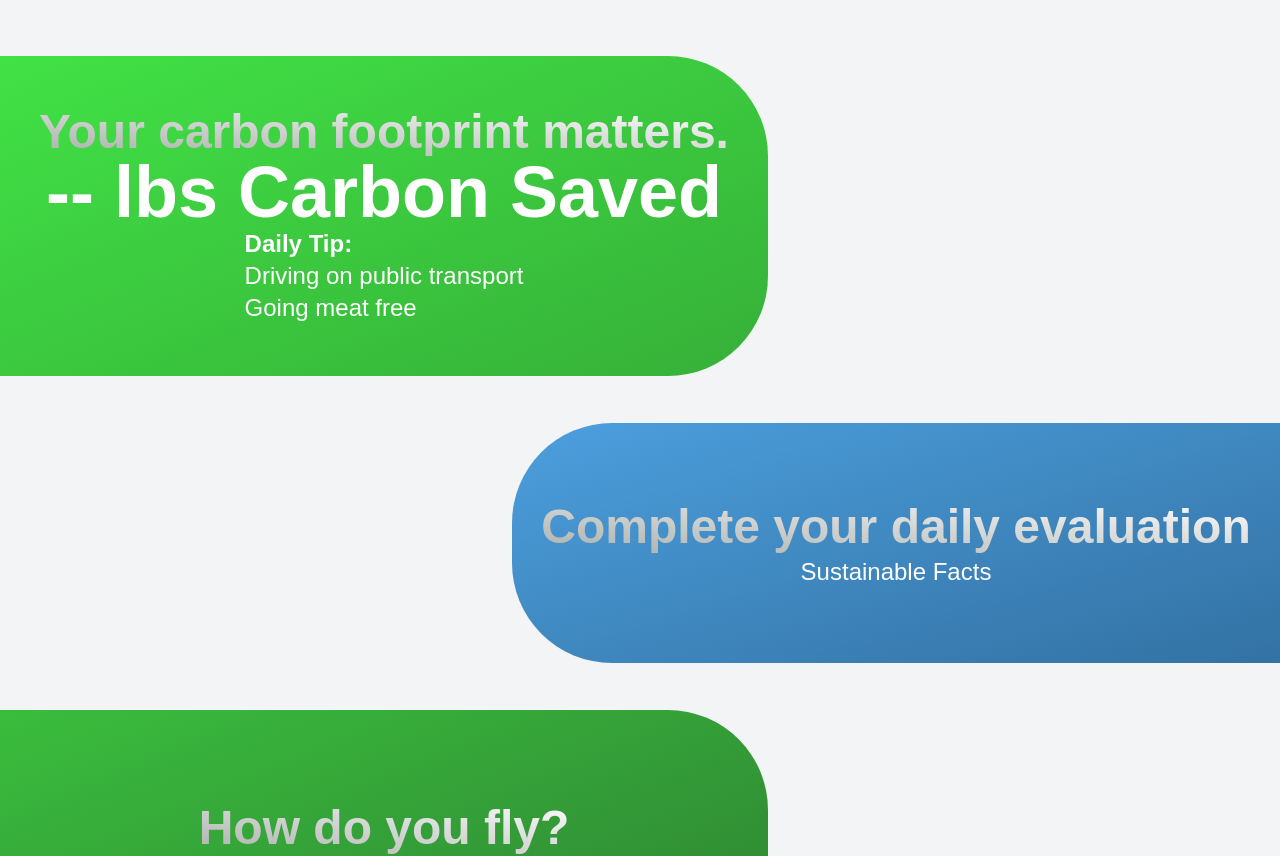
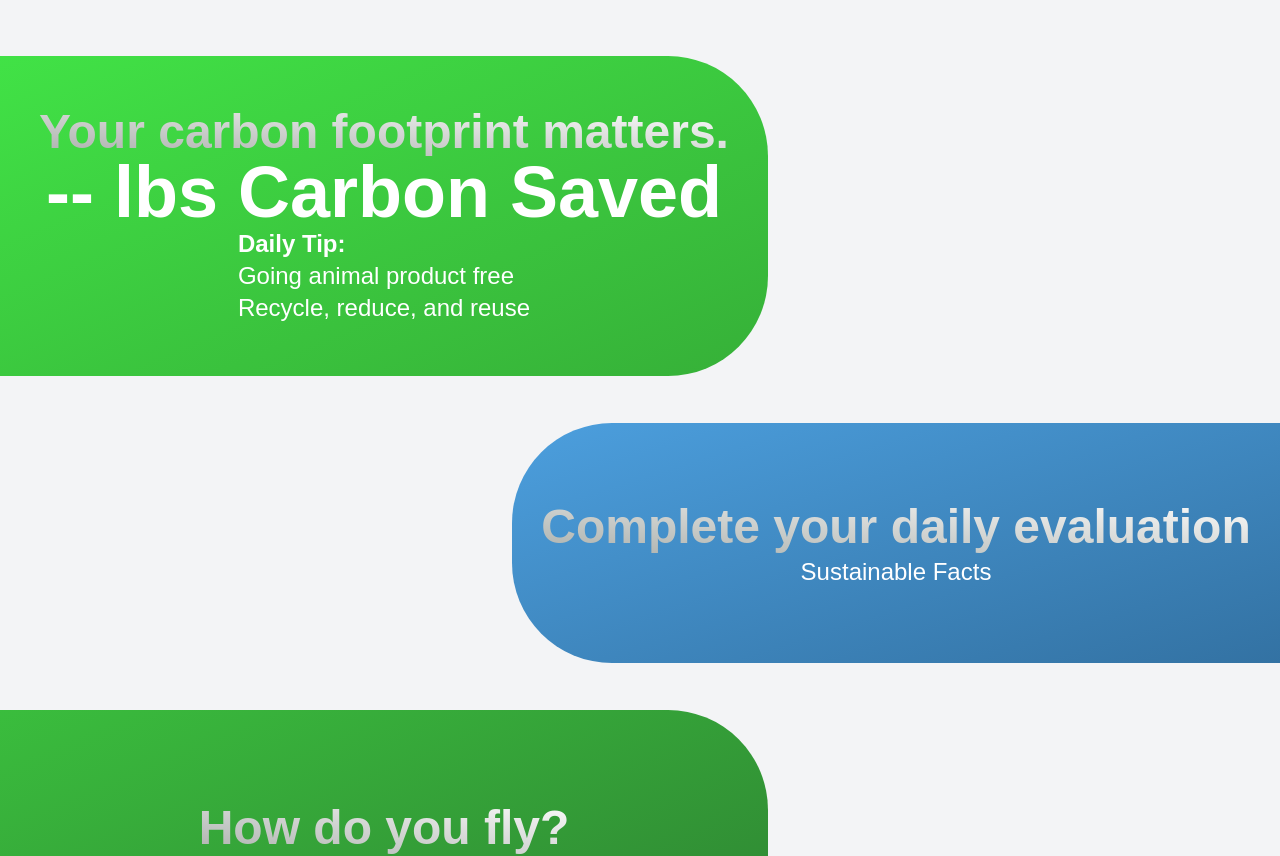
Before and after one commit to Dhruv-0-Arora/WAForge, a React (Vite) app: page / in a window 1280 px wide. Shown: the top 856 px of the page. Built offline with nearby package versions, Linux system fonts and the light colour scheme.

Commit message:
randomization of homepage tips

```diff
--- a/src/ui/HomeView.jsx
+++ b/src/ui/HomeView.jsx
@@ -1,4 +1,4 @@
-import React from "react";
+import React, { useState, useEffect } from "react";
 import PlaneTracker from "../pages/PlaneTracker";
 
 // Gradient constants
@@ -11,7 +11,28 @@ const DARK_BLUE_GRADIENT = "bg-gradient-to-br from-[#4771AF] to-[#22416F]";
 const ROUNDED_RIGHT = "rounded-tr-[100px] rounded-br-[100px]";
 const ROUNDED_LEFT = "rounded-tl-[100px] rounded-bl-[100px]";
 
+// List of tips to show randomly
+const tips = [
+    "Going animal product free",
+    "Recycle, reduce, and reuse",
+    "Reducing plastic use",
+    "Walking or biking instead of driving",
+    "Composting organic waste",
+];
+
+// Function to shuffle and pick two random tips
+const getRandomTips = () => {
+    const shuffled = [...tips].sort(() => 0.5 - Math.random()); // Shuffle the array
+    return shuffled.slice(0, 2); // Get the first two items
+};
+
 export default function HomeView() {
+    const [dailyTips, setDailyTips] = useState([]);
+
+    useEffect(() => {
+        setDailyTips(getRandomTips()); // Set the daily tips when the component mounts
+    }, []);
+
     return (
         <div className="min-h-screen w-full overflow-y-scroll bg-gray-100 flex flex-col gap-4">
             {/* Top spacing */}
@@ -30,8 +51,9 @@ export default function HomeView() {
                 <div className="mt-4">
                     <p className="font-semibold text-2xl">Daily Tip:</p>
                     <ul className="text-2xl mt-2 space-y-1">
-                        <li>Driving on public transport</li>
-                        <li>Going meat free</li>
+                        {dailyTips.map((tip, index) => (
+                            <li key={index}>{tip}</li>
+                        ))}
                     </ul>
                 </div>
             </div>
```
